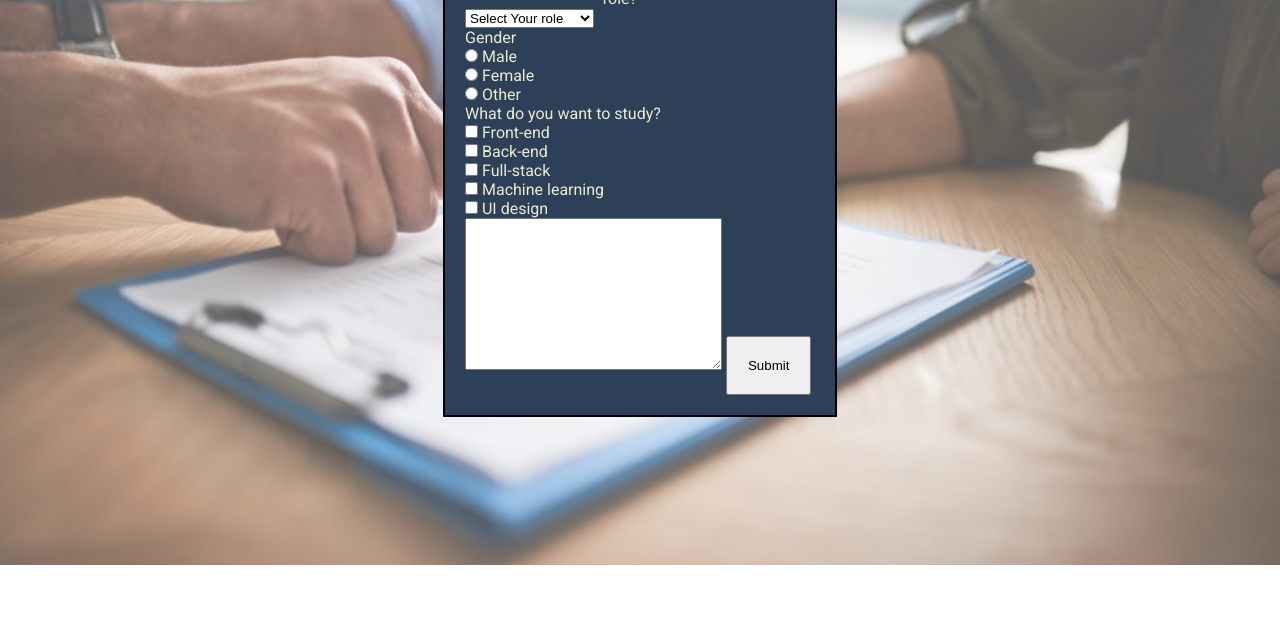
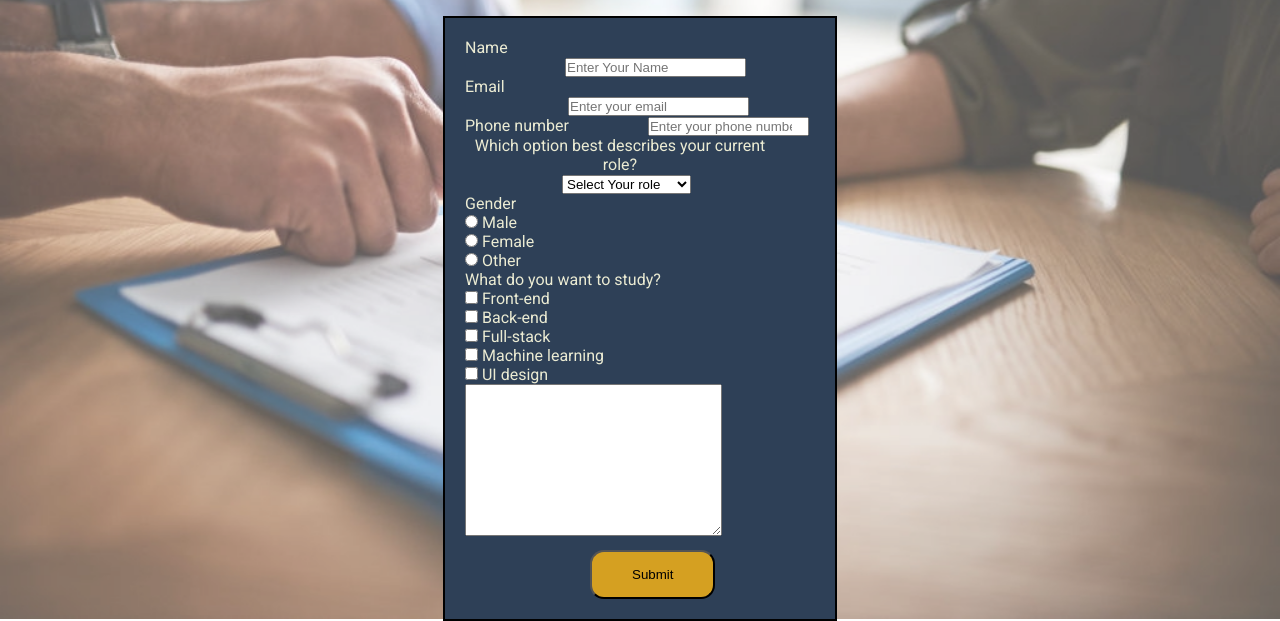
Before and after one commit to Alina-Domnich/SurveyForm-Alina-Zack, a plain HTML site: page index.html in a window 1280 px wide. Shown: the part 235-856 px from the top of the page. Before the commit the page ends 800 px from the top, so only its background shows below. Drawn offline with Linux system fonts and the light colour scheme.

Commit message:
Add styles to button

```diff
--- a/css/style.css
+++ b/css/style.css
@@ -1,4 +1,5 @@
 @import url("https://fonts.googleapis.com/css?family=Roboto&display=swap");
+
 * {
     margin: 0;
     padding: 0;
@@ -19,15 +20,19 @@ h1 {
     letter-spacing: 4px;
     text-align: center;
 }
+
 p {
     font-weight: 400;
     font-size: 24px;
     text-align: center;
 }
-#titel {
+
+#title {
     margin-top: 10%;
 }
-
+#dropdown{
+    margin-left: 97px;
+}
 #survey-form {
     color: #ebebd3;
     padding: 20px;
@@ -43,11 +48,30 @@ label {
     float: left;
     margin-right: 40px;
 }
+
 textarea {
     text-align: center;
 }
 
 #submit {
+    margin-left: 125px;
+    /* margin: 0 auto; */
     text-align: center;
-  padding: 20px;
+    padding: 15px 40px;
+    border-radius: 14px;
+    background: #D5A021;
+    margin-top: 10px;
 }
+
+.input-first {
+    margin-left: 100px;
+}
+
+.input-second {
+    margin-left: 103px;
+}
+
+.input-third {
+    width: 157px;
+    margin-left: 39px;
+}
--- a/index.html
+++ b/index.html
@@ -18,11 +18,11 @@
     <br />
     <form action="" id="survey-form">
       <label for="name" id="name-label">Name</label>
-      <input type="text" id="name" placeholder="Enter Your Name" required />
+      <input class="input-first" type="text" id="name" placeholder="Enter Your Name" required />
       <label for="email" id="email-label">Email</label>
-      <input type="email" id="email" placeholder="Enter your email" required />
+      <input class="input-second" type="email" id="email" placeholder="Enter your email" required />
       <label for="number" id="number-label">Phone number</label>
-      <input
+      <input class="input-third"
         type="number"
         id="number"
         placeholder="Enter your phone number"
```
Lines whose indentation alone changed are shown as unchanged.
